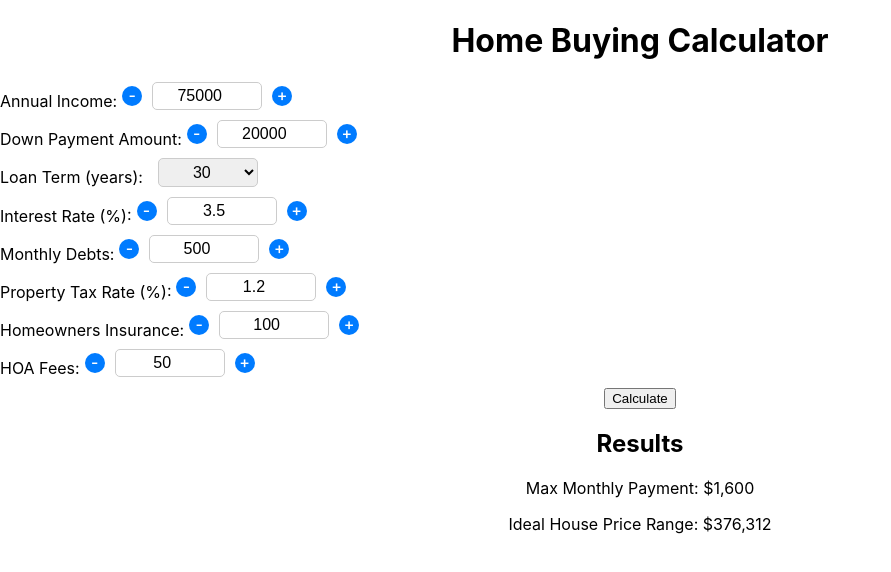
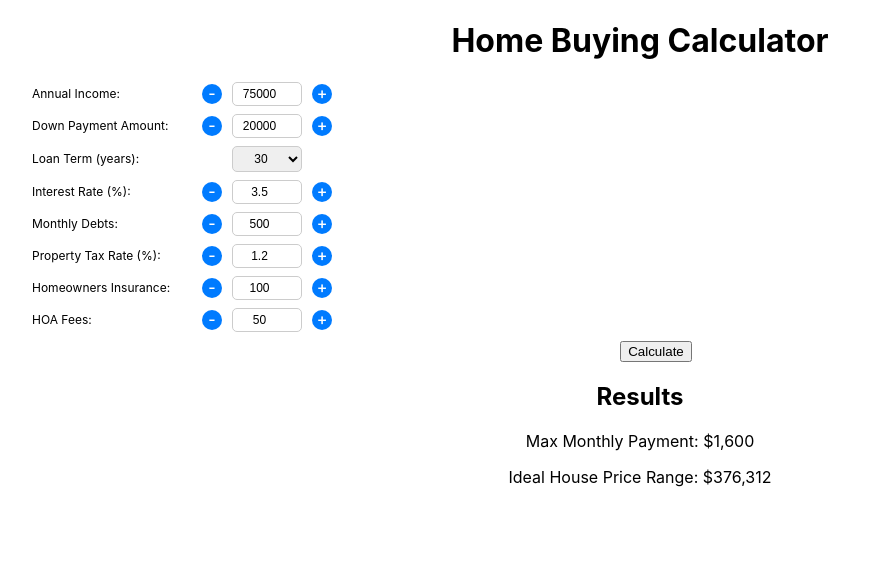
Before and after one commit to KFig21/house_calc, a React (Create React App) app: page / in a window 1280 px wide. Shown: the top 572 px of the page, without its empty margins (0-891 px from the left). Built offline with nearby package versions, Linux system fonts and the light colour scheme.

Commit message:
quick styling changes to make it look better

```diff
--- a/src/App.css
+++ b/src/App.css
@@ -36,3 +36,7 @@
     transform: rotate(360deg);
   }
 }
+
+.form-container {
+  padding-left: 32px;
+}
--- a/src/components/inputs/LoanTermInput.tsx
+++ b/src/components/inputs/LoanTermInput.tsx
@@ -13,8 +13,7 @@ const LoanTermInput: React.FC<LoanTermInputProps> = ({ value, onChange }) => {
 
   return (
     <div className="horizontal-input">
-      <label>
-        Loan Term (years):
+      <label>Loan Term (years):</label>
       <div className="input-container">
         <select value={value} onChange={handleChange}>
           <option value={15}>15</option>
@@ -22,7 +21,6 @@ const LoanTermInput: React.FC<LoanTermInputProps> = ({ value, onChange }) => {
           <option value={30}>30</option>
         </select>
       </div>
-      </label>
     </div>
   );
 };
--- a/src/components/inputs/downPaymentInput.tsx
+++ b/src/components/inputs/downPaymentInput.tsx
@@ -30,8 +30,7 @@ const DownPaymentInput: React.FC<DownPaymentInputProps> = ({
 
   return (
     <div className="horizontal-input">
-      <label>
-        Down Payment Amount:
+      <label>Down Payment Amount:</label>
       <div className="input-container">
         <CircleButton
           onClick={value > 1000 ? handleDecrease : undefined}
@@ -41,7 +40,6 @@ const DownPaymentInput: React.FC<DownPaymentInputProps> = ({
         <input type="number" value={value} onChange={handleChange} />
         <CircleButton onClick={handleIncrease} disabled={false} text="+" />
       </div>
-      </label>
     </div>
   );
 };
--- a/src/components/inputs/hoaFeesInput.tsx
+++ b/src/components/inputs/hoaFeesInput.tsx
@@ -25,8 +25,7 @@ const HoaFeesInput: React.FC<HoaFeesInputProps> = ({ value, onChange }) => {
 
   return (
     <div className="horizontal-input">
-      <label>
-        HOA Fees:
+      <label>HOA Fees:</label>
       <div className="input-container">
         <CircleButton
           onClick={value > 0 ? handleDecrease : undefined}
@@ -46,7 +45,6 @@ const HoaFeesInput: React.FC<HoaFeesInputProps> = ({ value, onChange }) => {
           text="+"
         />
       </div>
-      </label>
     </div>
   );
 };
--- a/src/components/inputs/homeInsuranceInput.tsx
+++ b/src/components/inputs/homeInsuranceInput.tsx
@@ -28,8 +28,7 @@ const HomeInsuranceInput: React.FC<HomeInsuranceInputProps> = ({
 
   return (
     <div className="horizontal-input">
-      <label>
-        Homeowners Insurance:
+      <label>Homeowners Insurance:</label>
       <div className="input-container">
         <CircleButton
           onClick={value > 0 ? handleDecrease : undefined}
@@ -49,7 +48,6 @@ const HomeInsuranceInput: React.FC<HomeInsuranceInputProps> = ({
           text="+"
         />
       </div>
-      </label>
     </div>
   );
 };
--- a/src/components/inputs/incomeInput.tsx
+++ b/src/components/inputs/incomeInput.tsx
@@ -27,8 +27,7 @@ const IncomeInput: React.FC<IncomeInputProps> = ({ value, onChange }) => {
 
   return (
     <div className="horizontal-input">
-      <label>
-        Annual Income:
+      <label>Annual Income:</label>
       <div className="input-container">
         <CircleButton
           onClick={value > 1000 ? handleDecrease : undefined}
@@ -38,7 +37,6 @@ const IncomeInput: React.FC<IncomeInputProps> = ({ value, onChange }) => {
         <input type="number" value={value} onChange={handleChange} />
         <CircleButton onClick={handleIncrease} disabled={false} text="+" />
       </div>
-      </label>
     </div>
   );
 };
--- a/src/components/inputs/inputs.scss
+++ b/src/components/inputs/inputs.scss
@@ -2,26 +2,32 @@
   display: flex;
   align-items: center;
   gap: 10px;
+  margin-bottom: 8px;
 
   label {
     display: flex;
     align-items: center;
     gap: 5px;
+    font-size: .75rem;
+    width: 150px;
   }
 
   .input-container {
     display: flex;
     align-items: center;
-    margin-bottom: 10px;
+    justify-content: center;
+    width: 150px;
 
     input, select {
-      width: 100px;
+      width: 70px;
+      min-width: 70px;
       text-align: center;
       margin: 0 10px;
       padding: 4px;
-      font-size: 1rem;
+      font-size: 0.75rem;
       border: 1px solid #ccc;
       border-radius: 5px;
+      box-sizing: border-box;
     }
   }
 }
--- a/src/components/inputs/interestRateInput.tsx
+++ b/src/components/inputs/interestRateInput.tsx
@@ -28,8 +28,7 @@ const InterestRateInput: React.FC<InterestRateInputProps> = ({
 
   return (
     <div className="horizontal-input">
-      <label>
-        Interest Rate (%):
+      <label>Interest Rate (%):</label>
       <div className="input-container">
         <CircleButton
           onClick={value > 0 ? handleDecrease : undefined}
@@ -44,7 +43,6 @@ const InterestRateInput: React.FC<InterestRateInputProps> = ({
         />
         <CircleButton onClick={handleIncrease} disabled={false} text="+" />
       </div>
-      </label>
     </div>
   );
 };
--- a/src/components/inputs/monthlyDebts.tsx
+++ b/src/components/inputs/monthlyDebts.tsx
@@ -28,8 +28,7 @@ const MonthlyDebtsInput: React.FC<MonthlyDebtsInputProps> = ({
 
   return (
     <div className="horizontal-input">
-      <label>
-        Monthly Debts:
+      <label>Monthly Debts:</label>
       <div className="input-container">
         <CircleButton
           onClick={value > 0 ? handleDecrease : undefined}
@@ -45,7 +44,6 @@ const MonthlyDebtsInput: React.FC<MonthlyDebtsInputProps> = ({
         />
         <CircleButton onClick={handleIncrease} disabled={false} text="+" />
       </div>
-      </label>
     </div>
   );
 };
--- a/src/components/inputs/propertyTaxInput.tsx
+++ b/src/components/inputs/propertyTaxInput.tsx
@@ -28,8 +28,7 @@ const PropertyTaxInput: React.FC<PropertyTaxInputProps> = ({
 
   return (
     <div className="horizontal-input">
-      <label>
-        Property Tax Rate (%):
+      <label>Property Tax Rate (%):</label>
       <div className="input-container">
         <CircleButton
           onClick={value > 0 ? handleDecrease : undefined}
@@ -45,7 +44,6 @@ const PropertyTaxInput: React.FC<PropertyTaxInputProps> = ({
         />
         <CircleButton onClick={handleIncrease} disabled={false} text="+" />
       </div>
-      </label>
     </div>
   );
 };
```
Lines whose indentation alone changed are shown as unchanged.
